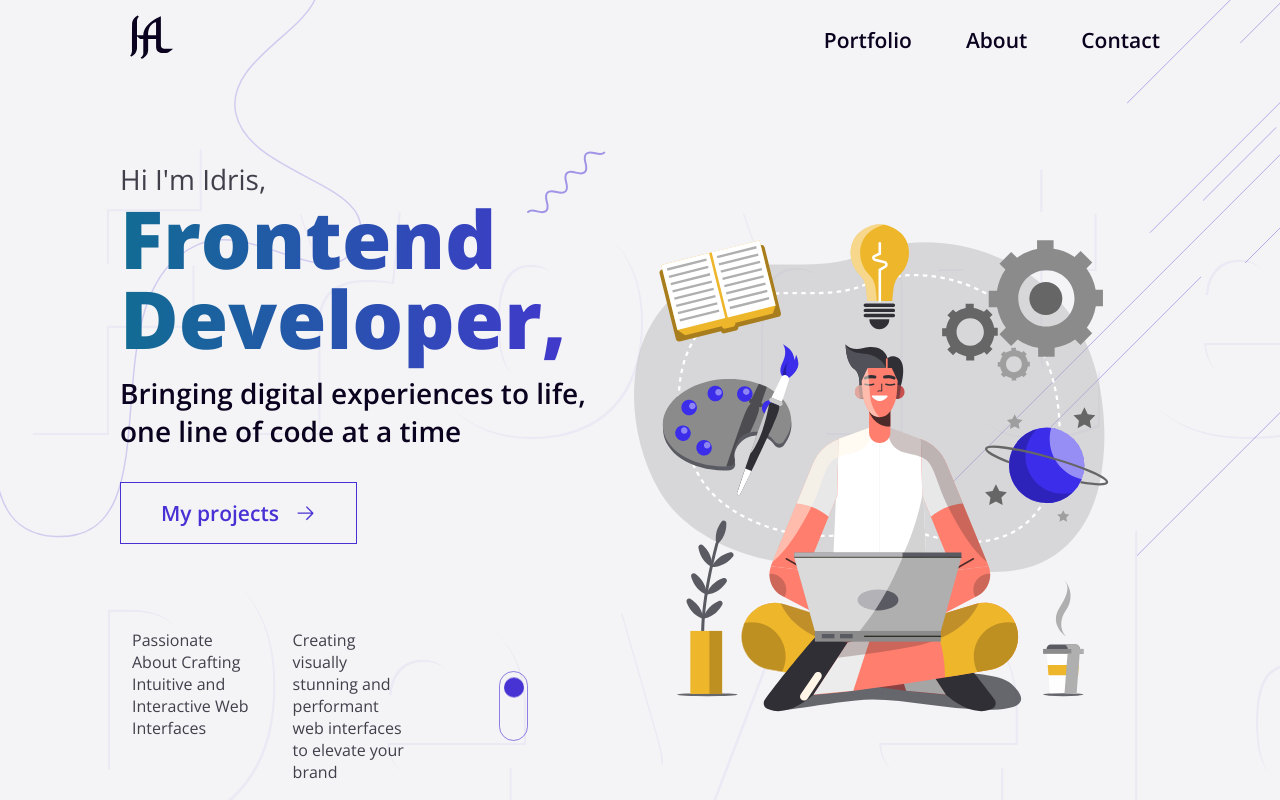
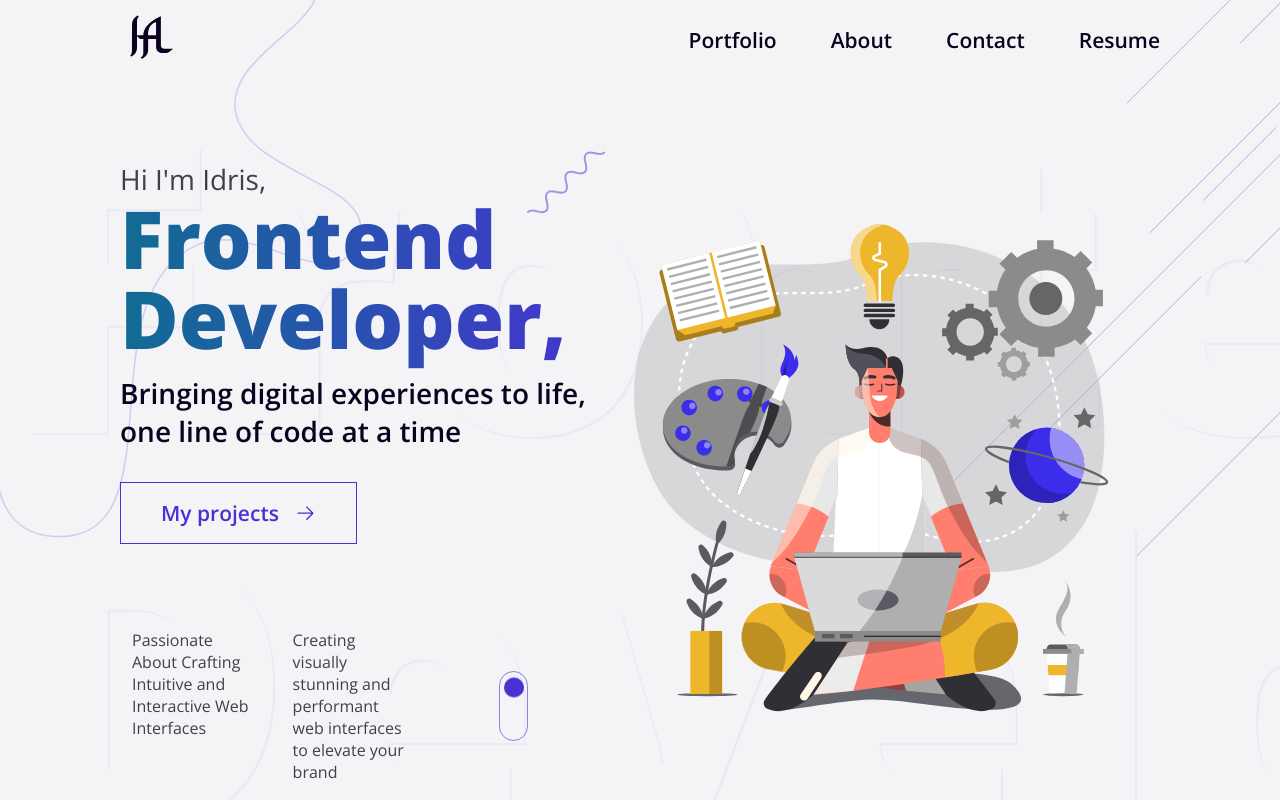
Before and after one commit to idrisaltamimi/portfolio-v4, a React (Vite) app: page / in a window 1280 px wide. Built offline with nearby package versions, Linux system fonts and the light colour scheme.

Commit message:
add changes

```diff
--- a/src/components/ui/Section.scss
+++ b/src/components/ui/Section.scss
@@ -1,6 +1,5 @@
 .section {
   position: relative;
-  // min-height: 100vh;
 
   .section--wrapper {
     margin-inline: auto;
--- a/src/layout/Contact/Contact.tsx
+++ b/src/layout/Contact/Contact.tsx
@@ -49,7 +49,7 @@ export default function Contact() {
               <FaGithubAlt />
             </ListItem>
             <ListItem
-              href="https://www.linkedin.com/in/idris-altamimi-a147b3246/"
+              href="https://www.linkedin.com/in/idrisalt/"
               aria-label="my linkedin link"
             >
               <FiLinkedin />
--- a/src/layout/Header/Header.tsx
+++ b/src/layout/Header/Header.tsx
@@ -1,15 +1,26 @@
 import { useState } from "react"
+import { Link } from "react-router-dom"
 
 import "./Header.scss"
 
-export default function Header() {
+type HeaderProps = {
+  resume: boolean
+}
+
+export default function Header({ resume = false }: HeaderProps) {
   const [toggleNavbar, setToggleNavbar] = useState(false)
 
   return (
     <header>
+      {resume ? (
+        <Link to="/" aria-label="navigate to Home page">
+          {logo}
+        </Link>
+      ) : (
         <a href="#home" aria-label="navigate to home section">
           {logo}
         </a>
+      )}
       <button
         data-toggle-navbar={toggleNavbar}
         className="burger-logo"
@@ -20,6 +31,18 @@ export default function Header() {
       </button>
       <nav data-toggle-navbar={toggleNavbar}>
         <ul>
+          {resume ? (
+            <li>
+              <Link
+                onClick={() => setToggleNavbar(false)}
+                to="/"
+                aria-label="navigate to Home page"
+              >
+                home
+              </Link>
+            </li>
+          ) : (
+            <>
               <li>
                 <a
                   onClick={() => setToggleNavbar(false)}
@@ -46,6 +69,17 @@ export default function Header() {
                 >
                   contact
                 </a>
+              </li>
+            </>
+          )}
+          <li>
+            <Link
+              onClick={() => setToggleNavbar(false)}
+              to="/resume"
+              aria-label="navigate to Resume page"
+            >
+              resume
+            </Link>
           </li>
         </ul>
       </nav>
```
Lines whose indentation alone changed are shown as unchanged.
